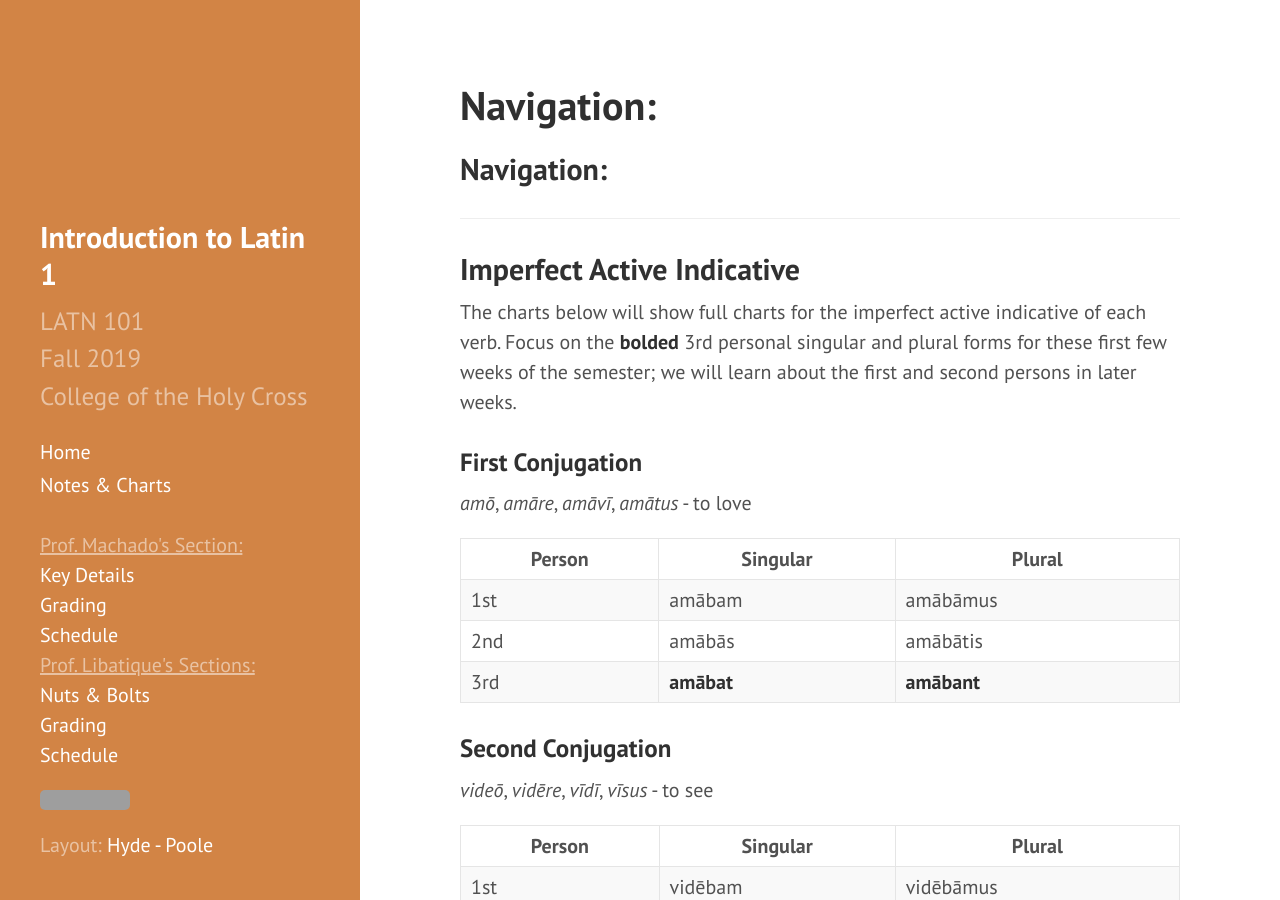
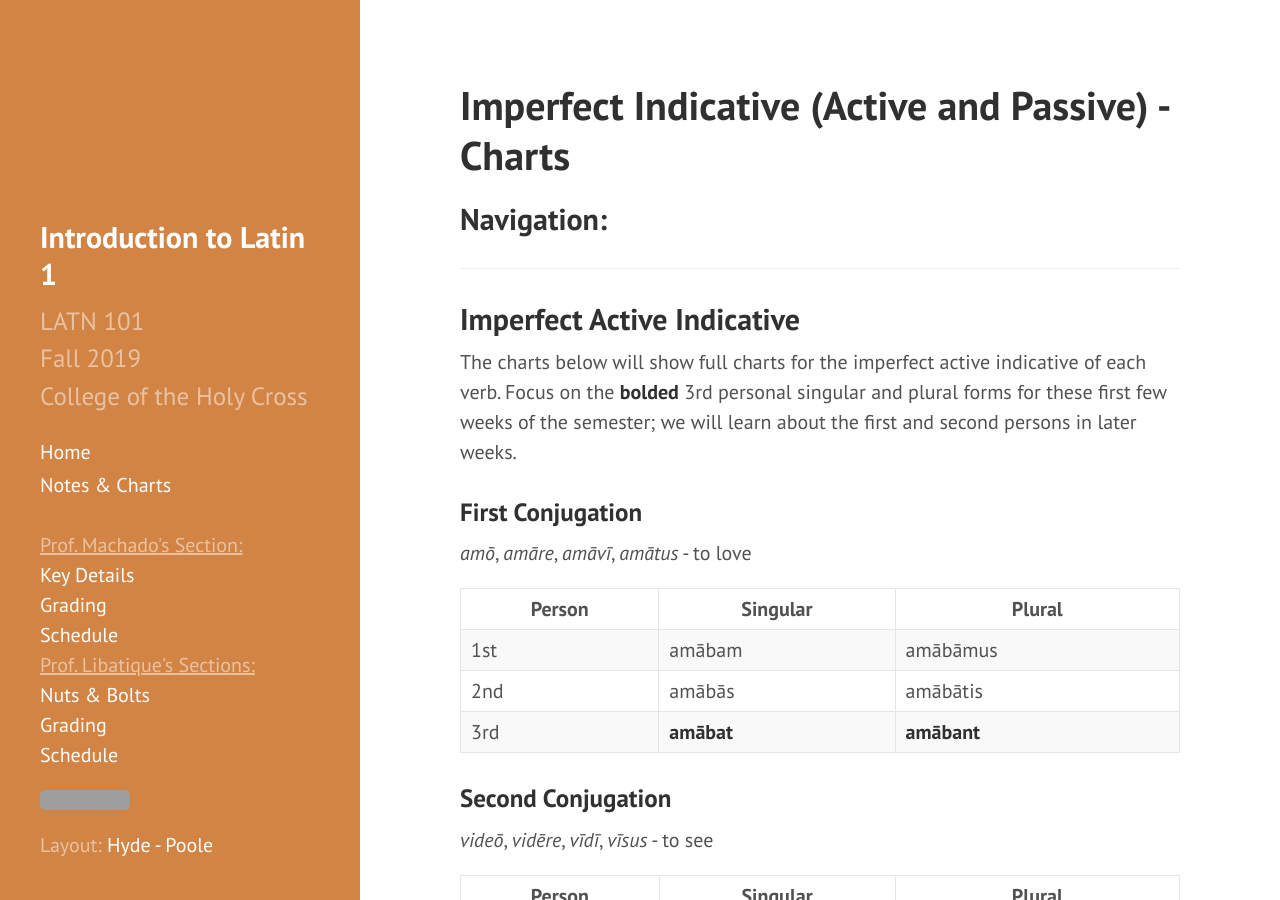
Before and after one commit to DLibatique/LATN102-S20, a Jekyll site: the page built from charts/02-impf-ind.md, in a window 1280 px wide and 900 px high. Built offline with Jekyll 4.4.1, drawn with Linux system fonts in a browser that asks for light colours; our own code applies the rules of GitHub Pages for plain Markdown files; grey boxes are pictures that could not be loaded.

Commit message:
added front matter

```diff
--- a/charts/02-impf-ind.md
+++ b/charts/02-impf-ind.md
@@ -1,3 +1,8 @@
+---
+layout: low-level-page
+title: Imperfect Indicative (Active and Passive) - Charts
+---
+
 ## Navigation:
 
 <hr>
```
Also changed, not shown: charts/02-perf-ind.md (+5 -0 lines).
